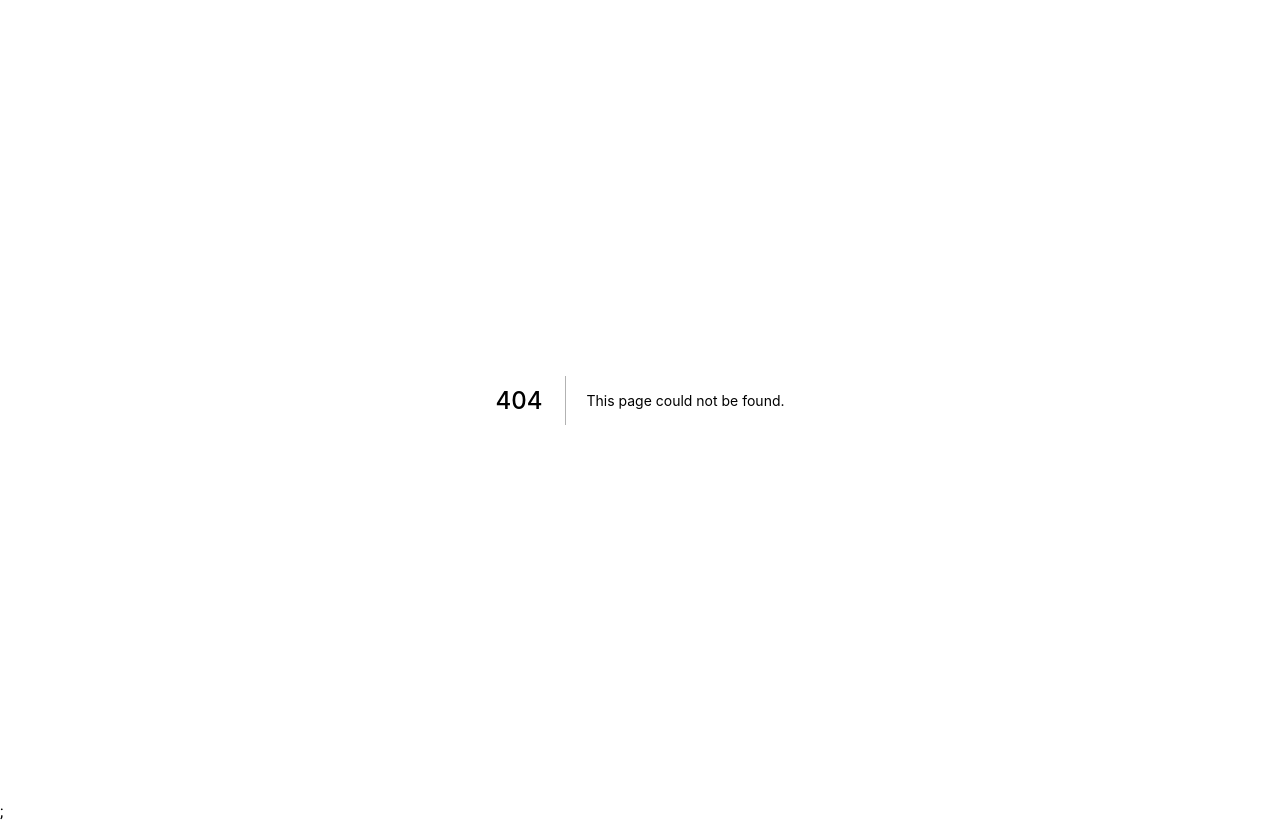
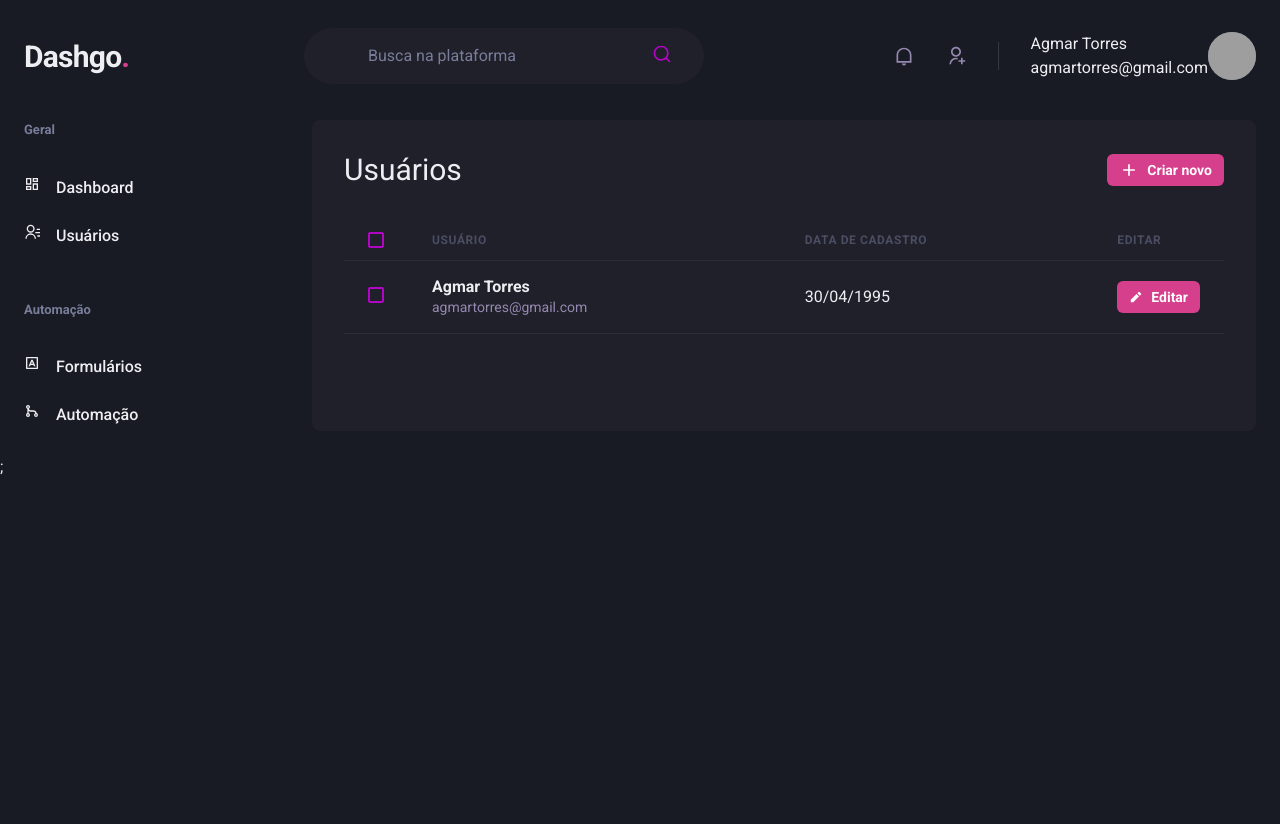
Before and after one commit to AgmarTorres/nextjs-chackraUI, a Next.js app: page /user in a window 1280 px wide. Before the commit this address had no page. After the commit the page ends 800 px from the top, so only its background shows below. Built offline with nearby package versions, Linux system fonts and the light colour scheme; grey boxes are pictures that could not be loaded.

Commit message:
feat: create page to list users into app

```diff
--- /dev/null
+++ b/src/pages/user/index.tsx
@@ -0,0 +1,84 @@
+import {
+  Box,
+  Button,
+  Checkbox,
+  Flex,
+  Heading,
+  Icon,
+  Table,
+  Tbody,
+  Td,
+  Text,
+  Th,
+  Thead,
+  Tr,
+} from "@chakra-ui/react";
+import { RiAddLine, RiPagesLine, RiPencilFill } from "react-icons/ri";
+import { Header } from "../../components/Header";
+import { Sidebar } from "../../components/Sidebar";
+
+export default function UserList() {
+  return (
+    <Box>
+      <Header />
+      <Flex w="100%" my="6" maxWidth={1480} mx="auto" px="6">
+        <Sidebar />
+        <Box flex={1} borderRadius={8} bg="gray.800" p="8">
+          <Flex mb="8" justify="space-between" align="center">
+            <Heading size="lg" fontWeight="normal">
+              Usuários
+            </Heading>
+            <Button
+              as="a"
+              size="sm"
+              fontSize="sm"
+              colorScheme="pink"
+              leftIcon={<Icon as={RiAddLine} fontSize="20" />}
+            >
+              Criar novo
+            </Button>
+          </Flex>
+          <Table colorScheme="whiteAlpha">
+            <Thead>
+              <Tr>
+                <Th px="6" color="gray.300" width="8">
+                  <Checkbox colorScheme="pink" />
+                </Th>
+                <Th>Usuário</Th>
+                <Th>Data de cadastro</Th>
+                <Th w="8">Editar</Th>
+              </Tr>
+            </Thead>
+            <Tbody>
+              <Tr>
+                <Td>
+                  <Checkbox colorScheme="pink" />
+                </Td>
+                <Td>
+                  <Box>
+                    <Text fontWeight="bold">Agmar Torres</Text>
+                    <Text fontSize="sm" color="gray.300">
+                      agmartorres@gmail.com
+                    </Text>
+                  </Box>
+                </Td>
+                <Td>30/04/1995</Td>
+                <Td>
+                  <Button
+                    as="a"
+                    size="sm"
+                    fontSize="sm"
+                    colorScheme="pink"
+                    leftIcon={<Icon as={RiPencilFill} fontSize="14" />}
+                  >
+                    Editar
+                  </Button>
+                </Td>
+              </Tr>
+            </Tbody>
+          </Table>
+        </Box>
+      </Flex>
+    </Box>
+  );
+}
```
